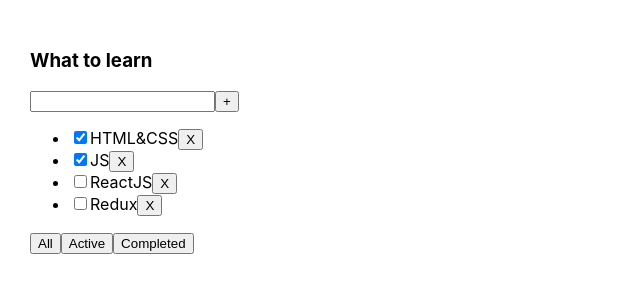
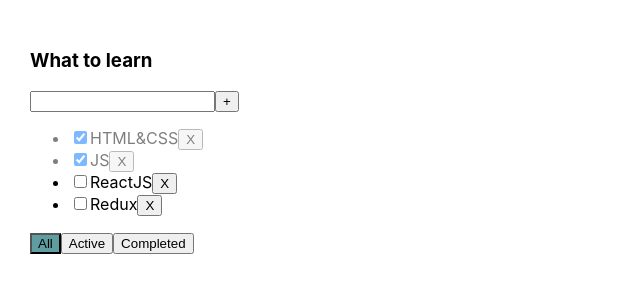
Before and after one commit to Igor-JCI/todolist, a React (Create React App) app: page / in a window 1280 px wide. Shown: the top 300 px of the page, without its empty margins (0-640 px from the left). Built offline with nearby package versions, Linux system fonts and the light colour scheme.

Commit message:
07-code refactoring 2.0

```diff
--- a/src/App.css
+++ b/src/App.css
@@ -6,3 +6,18 @@
 .App > div {
   margin-right: 50px;
 }
+
+.error {
+  border: red 1px solid
+}
+.error-message {
+  color:red;
+}
+
+.active-filter {
+  background-color:cadetblue;
+}
+
+.is-done {
+  opacity: 0.5;
+}
--- a/src/App.tsx
+++ b/src/App.tsx
@@ -30,13 +30,24 @@
     ]
     let [tasks, setTasks] = useState(initTasks)*/
 
-
     let [tasks, setTasks] = useState([
         {id: v1(), title: "HTML&CSS", isDone: true},
         {id: v1(), title: "JS", isDone: true},
         {id: v1(), title: "ReactJS", isDone: false},
         {id: v1(), title: "Redux", isDone: false}
     ])
+
+    let [filter, setFilter] = useState<FilterValuesType>("all")
+
+    const changeStatus = (taskId: string, isDone: boolean) => {
+        let task = tasks.find(t => t.id == taskId)
+        if (task) {
+            task.isDone = isDone
+        }
+
+        setTasks([...tasks])
+
+    }
 
     const addTask = (title: string) => {
         let newTask = {
@@ -48,7 +59,7 @@
         let newTasks = [newTask, ...tasks]
         setTasks(newTasks)
     }
-    let [filter, setFilter] = useState<FilterValuesType>("all")
+
 
     const changeFilter = (value: FilterValuesType) => {
         setFilter(value)
@@ -58,19 +69,6 @@
         debugger
         let filteredTasks = tasks.filter(t => t.id !== id)
         setTasks(filteredTasks)
-        /*let resultTask = tasks.filter((t) => {
-            return t.id !== id
-        })*/
-
-        /*  let resultTask = tasks.filter((t) => {
-              if (t.id !== id) {
-                  return true
-              }
-              else {
-                  return false
-              }
-          })*/
-
     }
 
     let tasksForTodolist = tasks
@@ -93,6 +91,8 @@
                 removeTask={removeTask}
                 changeFilter={changeFilter}
                 addTask={addTask}
+                changeTaskStatus = {changeStatus}
+                filter = {filter}
             />
 
         </div>
--- a/src/Todolist.tsx
+++ b/src/Todolist.tsx
@@ -1,5 +1,7 @@
 import React, {ChangeEvent, KeyboardEvent, useState} from "react";
 import {FilterValuesType} from "./App";
+
+
 
 export type ArrayType = {
     id: string
@@ -13,24 +15,32 @@
     removeTask: (id: string) => void
     changeFilter: (value: FilterValuesType) => void
     addTask: (text: string) => void
-
+    changeTaskStatus: (taskId: string, isDone: boolean) => void
+    filter:FilterValuesType
 }
 
 export const Todolist = (props: PropsType) => {
     const [newTaskTitle, setNewTaskTitle] = useState("")
+    const [error, setError] = useState<string | null>(null)
 
     const onNewTitleChangeHandler = (e: ChangeEvent<HTMLInputElement>) => {
+        debugger
         setNewTaskTitle(e.currentTarget.value)
     }
     const onKeyPressHandler = (e: KeyboardEvent<HTMLInputElement>) => {
+       setError(null)
         if (e.charCode === 13) {
             props.addTask(newTaskTitle)
             setNewTaskTitle("")
         }
     }
     const addTask = () => {
-        props.addTask(newTaskTitle)
-        setNewTaskTitle("")
+        if (newTaskTitle.trim() !== "") {
+            props.addTask(newTaskTitle.trim())
+            setNewTaskTitle("")
+        } else {
+            setError("Title is required")
+        }
     }
     const onAllClickHandler = () => {
         props.changeFilter("all")
@@ -48,8 +58,11 @@
             <div>
                 <input value={newTaskTitle}
                        onChange={onNewTitleChangeHandler}
-                       onKeyPress={onKeyPressHandler}/>
+                       onKeyPress={onKeyPressHandler}
+                       className= { error ?  "error" : ""}
+                />
                 <button onClick={addTask}>+</button>
+                {error && <div className="error-message">{error}</div>}
             </div>
             <ul>
                 {
@@ -57,20 +70,25 @@
                             const onRemoveHandler = () => {
                                 props.removeTask(t.id)
                             }
+                            const onChangeHandler = (e: ChangeEvent<HTMLInputElement>) => {
+                                props.changeTaskStatus(t.id, e.currentTarget.checked)
+                            }
+
                             return (
-                                <li>
-                                    <input type="checkbox" checked={t.isDone}/>
+                                <li key={t.id} className={t.isDone ? "is-done" :""}>
+                                    <input type="checkbox" checked={t.isDone} onChange={onChangeHandler}/>
                                     <span>{t.title}</span>
                                     <button onClick={onRemoveHandler}>X</button>
                                 </li>
                             )
                         }
-                    )}
+                    )
+                }
             </ul>
             <div>
-                <button onClick={onAllClickHandler}>All</button>
-                <button onClick={onActiveClickHandler}>Active</button>
-                <button onClick={onCompletedClickHandler}>Completed</button>
+                <button className={props.filter === "all" ? "active-filter" : ""} onClick={onAllClickHandler}>All</button>
+                <button className={props.filter === "active" ? "active-filter" : ""} onClick={onActiveClickHandler}>Active</button>
+                <button className={props.filter === "completed" ? "active-filter" : ""} onClick={onCompletedClickHandler}>Completed</button>
             </div>
         </div>
     )
```
